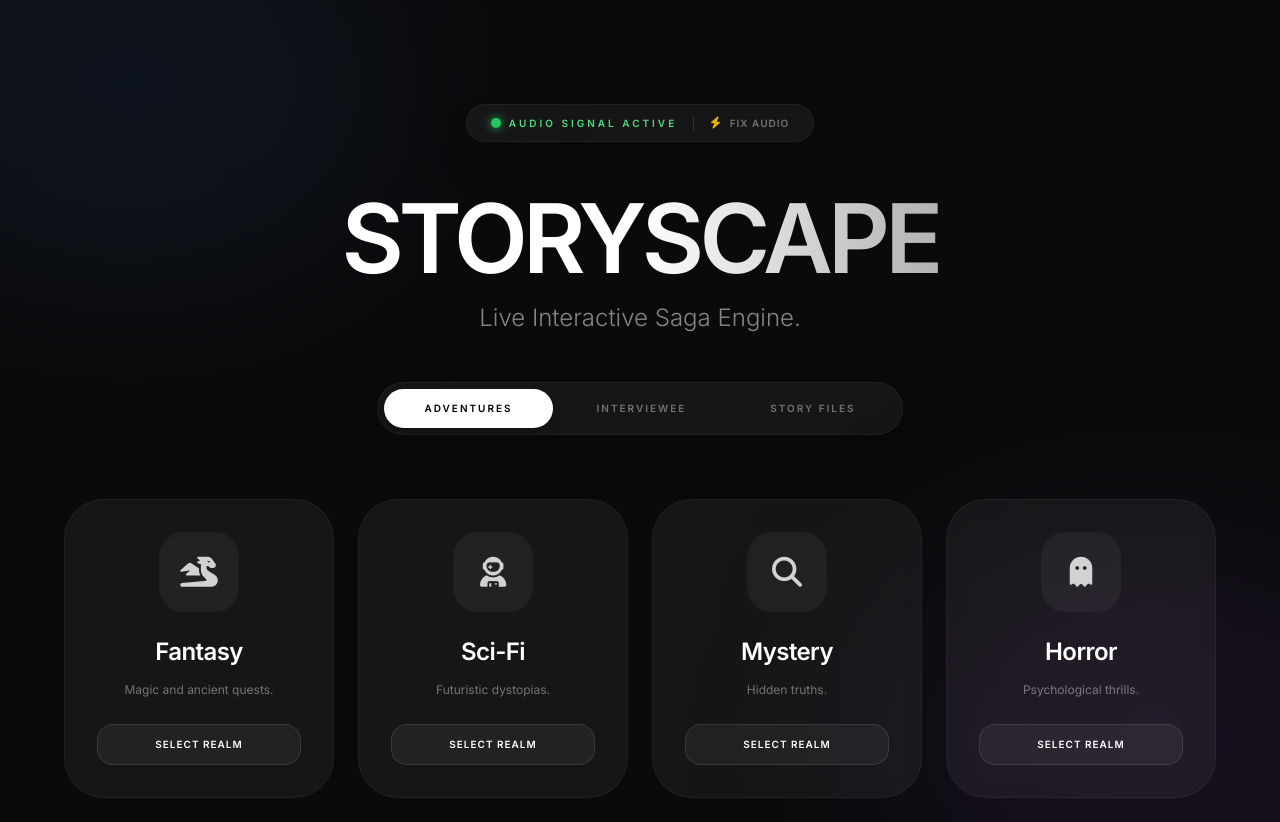
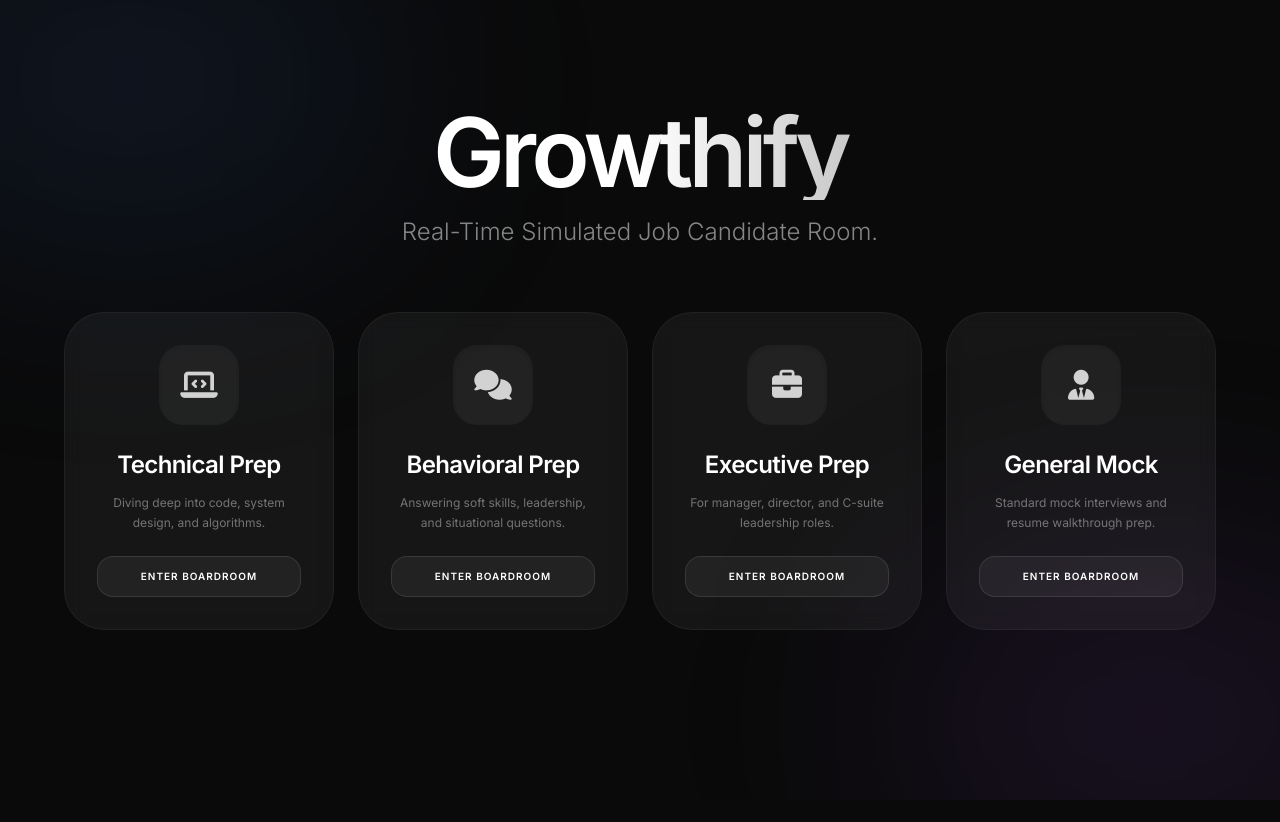
Before and after one commit to sphr503-ai/Interview, a React (Vite) app: page / in a window 1280 px wide. After the commit the page ends 800 px from the top, so only its background shows below. Built offline with nearby package versions, Linux system fonts and the light colour scheme.

Commit message:
feat: rebrand to Growthify interview simulator
Transition the application from an interactive audio story platform to a job interview simulation tool, including new interview configuration parameters like English proficiency and salary expectations.

```diff
--- a/App.tsx
+++ b/App.tsx
@@ -19,7 +19,7 @@ const VOICES: Array<{ id: GeminiVoice; name: string; description: string }> = [
 
 const App: React.FC = () => {
   const [viewMode, setViewMode] = useState<ViewMode>(ViewMode.HOME);
-  const [activeTab, setActiveTab] = useState<'adventures' | 'files' | 'interviewee'>('adventures');
+  const [activeTab, setActiveTab] = useState<'adventures' | 'files' | 'interviewee'>('interviewee');
   const [sessionOrigin, setSessionOrigin] = useState<'adventures' | 'files' | 'interviewee' | null>(null);
   const [selectedGenre, setSelectedGenre] = useState<Genre | null>(null);
   const [selectedCategory, setSelectedCategory] = useState<string | null>(null);
@@ -42,6 +42,9 @@ const App: React.FC = () => {
     return 'Senior Frontend Engineer with strong focus on architecture and React 19';
   });
   const [answerLength, setAnswerLength] = useState<'short' | 'detailed'>('detailed');
+  const [englishLevel, setEnglishLevel] = useState<'easy' | 'normal' | 'fluent'>('normal');
+  const [currentSalary, setCurrentSalary] = useState('$80,000 / year');
+  const [expectedSalary, setExpectedSalary] = useState('$110,000 / year');
 
   useEffect(() => {
     let active = true;
@@ -124,90 +127,15 @@ const App: React.FC = () => {
       <div className="absolute bottom-[-10%] right-[-10%] w-[40%] h-[40%] bg-purple-500/10 blur-[120px] rounded-full"></div>
 
       <div className="max-w-6xl w-full text-center z-10 pt-12 md:pt-20">
-        <div className="flex flex-col items-center gap-6 mb-12">
-          <div className="flex items-center gap-4 px-6 py-2.5 glass rounded-full shadow-2xl border-white/5">
-            <div className={`flex items-center gap-2 pr-4 border-r border-white/10`}>
-              <div className={`w-2.5 h-2.5 rounded-full ${audioState === 'running' ? 'bg-green-500 shadow-[0_0_10px_#22c55e]' : 'bg-red-500 animate-pulse shadow-[0_0_10_px_#ef4444]'}`}></div>
-              <span className={`text-[10px] font-black uppercase tracking-[0.3em] ${audioState === 'running' ? 'text-green-400' : 'text-red-400'}`}>
-                {audioState === 'running' ? 'Audio Signal Active' : 'Sound Engine Blocked'}
-              </span>
-            </div>
-            <button onClick={handleFixAudio} className="text-[10px] font-black uppercase tracking-widest text-white/40 hover:text-white transition-colors flex items-center gap-2">
-              <i className="fas fa-bolt text-xs text-yellow-500"></i> Fix Audio
-            </button>
-          </div>
-        </div>
-
         <h1 className="text-6xl md:text-8xl font-black mb-4 tracking-tighter text-transparent bg-clip-text bg-gradient-to-r from-white via-white to-white/40">
-          STORYSCAPE
+          Growthify
         </h1>
-        <p className="text-xl md:text-2xl text-white/50 mb-12 max-w-2xl mx-auto font-light">
-          {activeTab === 'adventures'
-            ? 'Live Interactive Saga Engine.'
-            : activeTab === 'interviewee'
-              ? 'Real-Time Simulated Job Candidate Room.'
-              : 'Archived Chronology & Deep Narratives.'}
+        <p className="text-xl md:text-2xl text-white/50 mb-16 max-w-2xl mx-auto font-light">
+          Real-Time Simulated Job Candidate Room.
         </p>
-
-        {/* Tab Navigation */}
-        <div className="flex justify-center mb-16">
-          <div className="glass p-1.5 rounded-full flex gap-1 border-white/5 shadow-2xl">
-            <button
-              onClick={() => setActiveTab('adventures')}
-              className={`px-6 md:px-10 py-3 rounded-full text-[10px] font-black uppercase tracking-[0.2em] transition-all duration-300 ${activeTab === 'adventures' ? 'bg-white text-black shadow-lg' : 'text-white/40 hover:text-white hover:bg-white/5'}`}
-            >
-              Adventures
-            </button>
-            <button
-              onClick={() => setActiveTab('interviewee')}
-              className={`px-6 md:px-10 py-3 rounded-full text-[10px] font-black uppercase tracking-[0.2em] transition-all duration-300 ${activeTab === 'interviewee' ? 'bg-white text-black shadow-lg' : 'text-white/40 hover:text-white hover:bg-white/5'}`}
-            >
-              Interviewee
-            </button>
-            <button
-              onClick={() => setActiveTab('files')}
-              className={`px-6 md:px-10 py-3 rounded-full text-[10px] font-black uppercase tracking-[0.2em] transition-all duration-300 ${activeTab === 'files' ? 'bg-white text-black shadow-lg' : 'text-white/40 hover:text-white hover:bg-white/5'}`}
-            >
-              Story Files
-            </button>
-          </div>
-        </div>
 
         {/* Dynamic Genre Grid */}
         <div className="grid grid-cols-1 sm:grid-cols-2 lg:grid-cols-4 gap-6 animate-in fade-in slide-in-from-bottom-4 duration-500">
-          {activeTab === 'adventures' ? (
-            <>
-              <GenreCard
-                genre={Genre.FANTASY}
-                icon="fa-dragon"
-                desc="Magic and ancient quests."
-                color="hover:border-amber-500/50"
-                onStart={() => handleStartSetup(Genre.FANTASY)}
-              />
-              <GenreCard
-                genre={Genre.SCIFI}
-                icon="fa-user-astronaut"
-                desc="Futuristic dystopias."
-                color="hover:border-cyan-500/50"
-                onStart={() => handleStartSetup(Genre.SCIFI)}
-              />
-              <GenreCard
-                genre={Genre.MYSTERY}
-                icon="fa-magnifying-glass"
-                desc="Hidden truths."
-                color="hover:border-purple-500/50"
-                onStart={() => handleStartSetup(Genre.MYSTERY)}
-              />
-              <GenreCard
-                genre={Genre.HORROR}
-                icon="fa-ghost"
-                desc="Psychological thrills."
-                color="hover:border-red-500/50"
-                onStart={() => handleStartSetup(Genre.HORROR)}
-              />
-            </>
-          ) : activeTab === 'interviewee' ? (
-            <>
           <CategoryCard
             category="Technical Prep"
             icon="fa-laptop-code"
@@ -236,39 +164,6 @@ const App: React.FC = () => {
             color="hover:border-sky-500/50"
             onStart={() => handleStartSetupInterview("General Mock")}
           />
-            </>
-          ) : (
-            <>
-              <GenreCard
-                genre={Genre.FANTASY}
-                icon="fa-scroll"
-                desc="Recorded scrolls of high magic."
-                color="hover:border-emerald-500/50"
-                onStart={() => handleStartSetup(Genre.FANTASY)}
-              />
-              <GenreCard
-                genre={Genre.SCIFI}
-                icon="fa-microchip"
-                desc="Encrypted logs from the far future."
-                color="hover:border-indigo-500/50"
-                onStart={() => handleStartSetup(Genre.SCIFI)}
-              />
-              <GenreCard
-                genre={Genre.MYSTERY}
-                icon="fa-folder-open"
-                desc="Classified case files and enigmas."
-                color="hover:border-slate-500/50"
-                onStart={() => handleStartSetup(Genre.MYSTERY)}
-              />
-              <GenreCard
-                genre={Genre.HORROR}
-                icon="fa-book-dead"
-                desc="Banned journals of the occult."
-                color="hover:border-orange-500/50"
-                onStart={() => handleStartSetup(Genre.HORROR)}
-              />
-            </>
-          )}
         </div>
       </div>
     </div>
@@ -288,6 +183,9 @@ const App: React.FC = () => {
               setCurrentJob(extra.currentJob);
               setAppliedJob(extra.appliedJob);
               setAnswerLength(extra.answerLength);
+              setEnglishLevel(extra.englishLevel);
+              setCurrentSalary(extra.currentSalary);
+              setExpectedSalary(extra.expectedSalary);
             }
             setSetupConfig(config);
             setViewMode(ViewMode.ADVENTURE);
@@ -307,6 +205,9 @@ const App: React.FC = () => {
             currentJobDescription={currentJob}
             appliedJobDescription={appliedJob}
             answerLength={answerLength}
+            englishLevel={englishLevel}
+            currentSalary={currentSalary}
+            expectedSalary={expectedSalary}
             language={setupConfig?.language || 'English'}
             voice={setupConfig?.voice || 'Zephyr'}
             category={selectedCategory}
@@ -358,7 +259,14 @@ interface SetupViewProps {
   onBack: () => void;
   onConfirm: (
     config: AdventureConfig,
-    extra?: { currentJob: string; appliedJob: string; answerLength: 'short' | 'detailed' }
+    extra?: {
+      currentJob: string;
+      appliedJob: string;
+      answerLength: 'short' | 'detailed';
+      englishLevel: 'easy' | 'normal' | 'fluent';
+      currentSalary: string;
+      expectedSalary: string;
+    }
   ) => void;
 }
 
@@ -395,6 +303,18 @@ const SetupView: React.FC<SetupViewProps> = ({ genre, category, origin, onBack,
 
   const [localAnswerLen, setLocalAnswerLen] = useState<'short' | 'detailed'>('detailed');
 
+  const [localEnglishLevel, setLocalEnglishLevel] = useState<'easy' | 'normal' | 'fluent'>(() => {
+    return (localStorage.getItem('storyscape_english_level') as any) || 'normal';
+  });
+
+  const [localCurrentSalary, setLocalCurrentSalary] = useState(() => {
+    return localStorage.getItem('storyscape_current_salary') || '$80,000 / year';
+  });
+
+  const [localExpectedSalary, setLocalExpectedSalary] = useState(() => {
+    return localStorage.getItem('storyscape_expected_salary') || '$110,000 / year';
+  });
+
   const toggleCurrentJobLock = () => {
     const nextVal = !currentJobLocked;
     setCurrentJobLocked(nextVal);
@@ -429,6 +349,21 @@ const SetupView: React.FC<SetupViewProps> = ({ genre, category, origin, onBack,
         localStorage.setItem('storyscape_applied_job', val);
       }
     }
+  };
+
+  const handleEnglishLevelChange = (val: 'easy' | 'normal' | 'fluent') => {
+    setLocalEnglishLevel(val);
+    localStorage.setItem('storyscape_english_level', val);
+  };
+
+  const handleCurrentSalaryChange = (val: string) => {
+    setLocalCurrentSalary(val);
+    localStorage.setItem('storyscape_current_salary', val);
+  };
+
+  const handleExpectedSalaryChange = (val: string) => {
+    setLocalExpectedSalary(val);
+    localStorage.setItem('storyscape_expected_salary', val);
   };
 
   return (
@@ -537,6 +472,62 @@ const SetupView: React.FC<SetupViewProps> = ({ genre, category, origin, onBack,
                   </button>
                 </div>
               </div>
+
+              <div className="space-y-4">
+                <label className="text-[10px] uppercase font-black opacity-40 ml-2 tracking-widest">AI English Vocabulary Style</label>
+                <div className="grid grid-cols-3 gap-3">
+                  <button
+                    type="button"
+                    onClick={() => handleEnglishLevelChange('easy')}
+                    className={`p-4 rounded-2xl border transition-all flex flex-col items-center gap-1 ${localEnglishLevel === 'easy' ? 'bg-white text-black border-white shadow-lg' : 'bg-white/5 border-white/10 opacity-60 text-white'}`}
+                  >
+                    <span className="text-xs font-black uppercase">Easy 🌱</span>
+                    <span className="text-[9px] opacity-65">Simple english words</span>
+                  </button>
+                  <button
+                    type="button"
+                    onClick={() => handleEnglishLevelChange('normal')}
+                    className={`p-4 rounded-2xl border transition-all flex flex-col items-center gap-1 ${localEnglishLevel === 'normal' ? 'bg-white text-black border-white shadow-lg' : 'bg-white/5 border-white/10 opacity-60 text-white'}`}
+                  >
+                    <span className="text-xs font-black uppercase">Normal 💬</span>
+                    <span className="text-[9px] opacity-65">Standard professional</span>
+                  </button>
+                  <button
+                    type="button"
+                    onClick={() => handleEnglishLevelChange('fluent')}
+                    className={`p-4 rounded-2xl border transition-all flex flex-col items-center gap-1 ${localEnglishLevel === 'fluent' ? 'bg-white text-black border-white shadow-lg' : 'bg-white/5 border-white/10 opacity-60 text-white'}`}
+                  >
+                    <span className="text-xs font-black uppercase">Fluent ⚡</span>
+                    <span className="text-[9px] opacity-65">Eloquence & advanced vocabulary</span>
+                  </button>
+                </div>
+              </div>
+
+              <div className="space-y-4">
+                <label className="text-[10px] uppercase font-black opacity-40 ml-2 tracking-widest">Compensation details (For Salary negotiation)</label>
+                <div className="grid grid-cols-2 gap-4">
+                  <div className="space-y-2">
+                    <label className="text-[9px] uppercase font-bold opacity-30 ml-1 tracking-widest">Current Salary</label>
+                    <input
+                      type="text"
+                      value={localCurrentSalary}
+                      onChange={e => handleCurrentSalaryChange(e.target.value)}
+                      placeholder="E.g. $80,000 / year"
+                      className="w-full bg-white/5 border border-white/10 rounded-2xl px-5 py-3.5 outline-none focus:border-white/30 transition-all text-xs text-white"
+                    />
+                  </div>
+                  <div className="space-y-2">
+                    <label className="text-[9px] uppercase font-bold opacity-30 ml-1 tracking-widest">Expected Salary</label>
+                    <input
+                      type="text"
+                      value={localExpectedSalary}
+                      onChange={e => handleExpectedSalaryChange(e.target.value)}
+                      placeholder="E.g. $110,000 / year"
+                      className="w-full bg-white/5 border border-white/10 rounded-2xl px-5 py-3.5 outline-none focus:border-white/30 transition-all text-xs text-white"
+                    />
+                  </div>
+                </div>
+              </div>
             </>
           ) : (
             <>
@@ -618,7 +609,14 @@ const SetupView: React.FC<SetupViewProps> = ({ genre, category, origin, onBack,
           <button
             onClick={() => onConfirm(
               { genre: genre || Genre.SCIFI, topic, language, voice, mode, durationMinutes: origin === 'files' ? duration : undefined },
-              origin === 'interviewee' ? { currentJob: localCurrentJob, appliedJob: localAppliedJob, answerLength: localAnswerLen } : undefined
+              origin === 'interviewee' ? {
+                currentJob: localCurrentJob,
+                appliedJob: localAppliedJob,
+                answerLength: localAnswerLen,
+                englishLevel: localEnglishLevel,
+                currentSalary: localCurrentSalary,
+                expectedSalary: localExpectedSalary
+              } : undefined
             )}
             className="flex-[2] py-5 rounded-3xl bg-white text-black text-xs font-black uppercase tracking-widest hover:scale-[1.02] transition-all shadow-2xl"
           >
--- a/index.html
+++ b/index.html
@@ -3,7 +3,7 @@
 <head>
   <meta charset="UTF-8">
   <meta name="viewport" content="width=device-width, initial-scale=1.0">
-  <title>StoryScape - Interactive Audio Adventures</title>
+  <title>Growthify - Simulated Job Mock Interview Simulator</title>
   <script src="https://cdn.tailwindcss.com"></script>
   <link rel="stylesheet" href="https://cdnjs.cloudflare.com/ajax/libs/font-awesome/6.4.0/css/all.min.css">
   <link href="https://fonts.googleapis.com/css2?family=Cinzel:wght@400;700&family=Inter:wght@300;400;600&family=Orbitron:wght@400;700&display=swap" rel="stylesheet">
--- a/metadata.json
+++ b/metadata.json
@@ -1,6 +1,6 @@
 {
-  "name": "Remix: Perfect ui Copy of StoryScape 2.0",
-  "description": "Interactive AI-powered audio adventures. Pick a genre, type your choices, and let the narrator weave an infinite tale with real-time voice interaction.",
+  "name": "Growthify",
+  "description": "An interactive AI-powered job mock interview simulator with real-time voice, lockable job description persistence, and customizable interview categories.",
   "requestFramePermissions": [
     "microphone"
   ],
```
Also changed, not shown: components/IntervieweeView.tsx (+30 -3 lines). Lines whose indentation alone changed are shown as unchanged.
